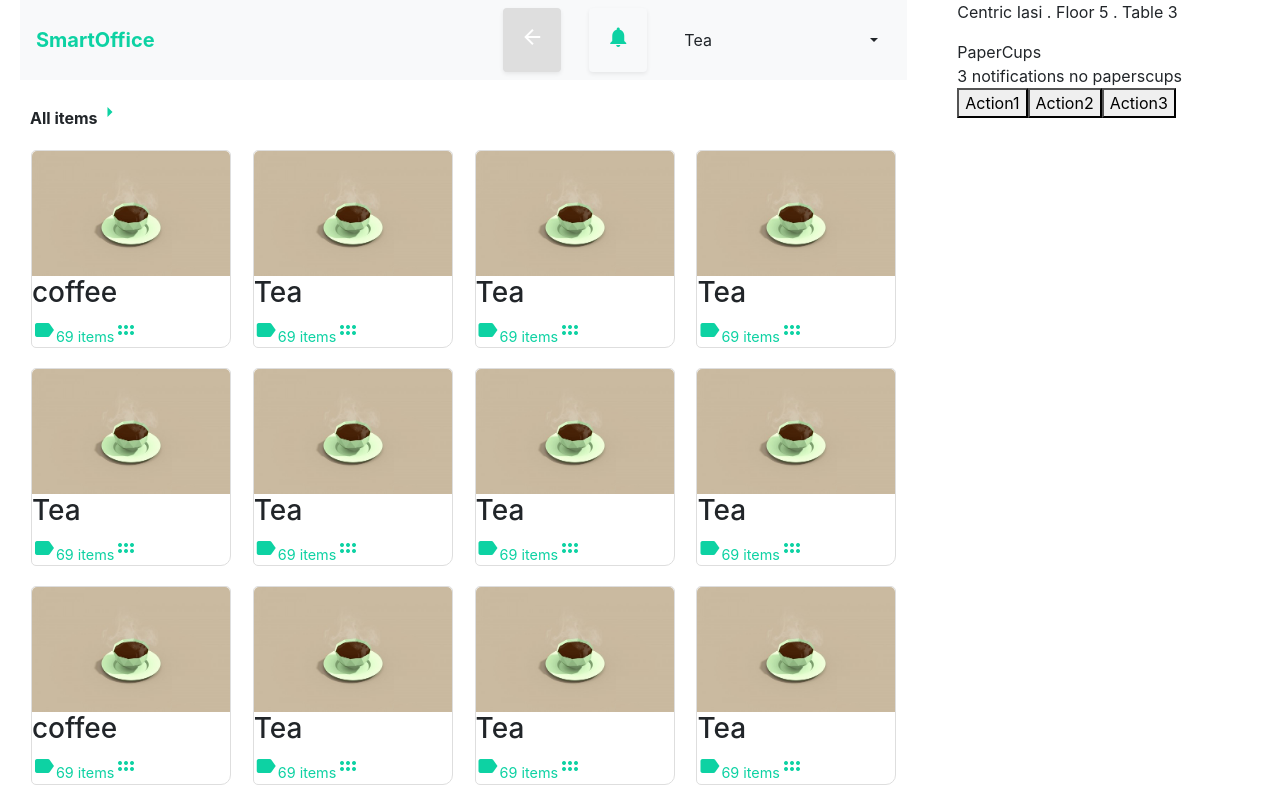
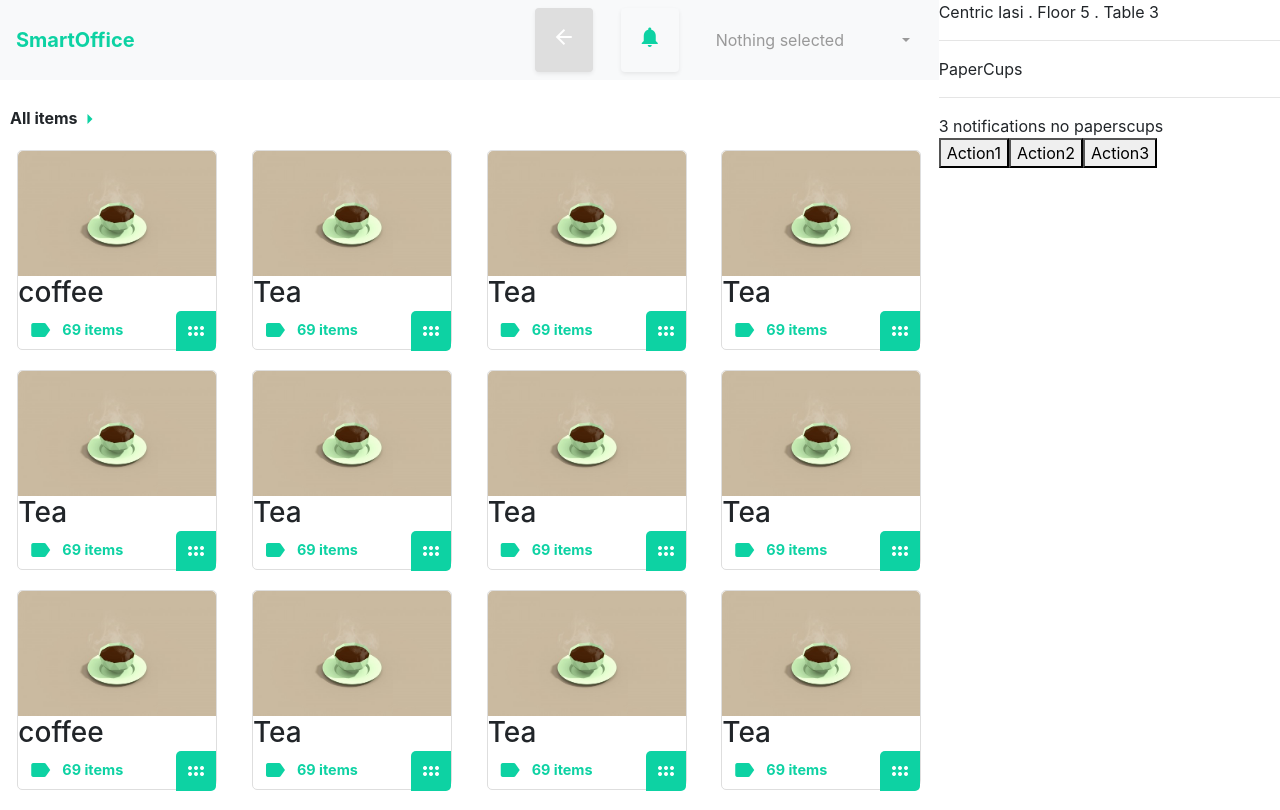
Before and after one commit to vladbarbu/FratiiBrothers, a React (Create React App) app in the folder smart-office/: page / in a window 1280 px wide. Built offline with nearby package versions, Linux system fonts and the light colour scheme.

Commit message:
Icon position changed

```diff
--- a/smart-office/src/App.css
+++ b/smart-office/src/App.css
@@ -34,7 +34,6 @@
 
 #left-wrapper {
   width: 1100px;
-  margin-left: 20px;
 }
 #app-wrapper {
   width: 100%;
--- a/smart-office/src/App.js
+++ b/smart-office/src/App.js
@@ -5,7 +5,7 @@ import "./App.css";
 import ItemsContainer from "./Components/ItemsContainer";
 import SideBar from "./Components/sideBar";
 // import MainContainer from "./components/MainContainer";
-import NavBar from "./Components/navbar";
+import NavBar from "./Components/navBar";
 class App extends Component {
   state = {};
 
--- a/smart-office/src/Components/Item.jsx
+++ b/smart-office/src/Components/Item.jsx
@@ -3,15 +3,33 @@ import "../resources/styles/item.css";
 
 class Item extends Component {
   render() {
-    const iconStyle = { transform: "rotate(90deg)" };
+    const rightIconStyle = {
+      transform: "rotate(90deg)",
+      background: "#0dd2a3",
+      color: "white",
+      borderTopRightRadius: "5px",
+      borderBottomLeftRadius: "5px",
+      padding: "8px",
+      position: "relative",
+      bottom: "7px",
+      left: "73px"
+    };
+    const leftIconStyle = { position: "relative", bottom: "8px", left: "10px" };
+    const bottomTextStyle = {
+      position: "relative",
+      bottom: "15px",
+      left: "20px"
+    };
     return (
       <div className="Item">
         <img src={this.props.imagePath} alt="" />
         <h3 className="Name">{this.props.name}</h3>
         <div className="Quantity">
-          <i className="material-icons">label</i>
-          {this.props.quantity} items
-          <i className="material-icons" style={iconStyle}>
+          <i className="material-icons" style={leftIconStyle}>
+            label
+          </i>
+          <strong style={bottomTextStyle}>{this.props.quantity} items</strong>
+          <i className="material-icons " style={rightIconStyle}>
             drag_indicator
           </i>
         </div>
--- a/smart-office/src/Components/ItemsContainer.jsx
+++ b/smart-office/src/Components/ItemsContainer.jsx
@@ -10,7 +10,10 @@ class ItemsContainer extends Component {
       <div className="ItemsContainerNav">
         <p className="text-left font-weight-bold">
           All items
-          <i className="material-icons" style={{ color: "#0DD2A3" }}>
+          <i
+            className="material-icons"
+            style={{ color: "#0DD2A3", position: "relative", top: "7px" }}
+          >
             arrow_right
           </i>
         </p>
--- a/smart-office/src/Components/navbar.jsx
+++ b/smart-office/src/Components/navbar.jsx
@@ -1,4 +1,5 @@
 import React, { Component } from "react";
+import "../resources/styles/navBar.css";
 
 class NavBar extends Component {
   render() {
@@ -35,8 +36,11 @@ class NavBar extends Component {
             data-live-search="true"
             data-live-search-style="startsWith p-3"
             className="selectpicker"
-            defaultValue="Search for a specific item"
+            defaultValue="search"
           >
+            <option value="search" disabled hidden>
+              Search for a specific item
+            </option>
             <option value="Tea">Tea</option>
             <option value="Coffee">Coffee</option>
             <option value="Cups">Cups</option>
--- a/smart-office/src/Components/sideBar.jsx
+++ b/smart-office/src/Components/sideBar.jsx
@@ -15,7 +15,9 @@ class SideBar extends Component {
     return (
       <div id="sideBarContainer">
         <SideBarHeader location={this.props.location} />
+        <hr />
         <div>{this.state.itemDescription}</div>
+        <hr />
         <div>{this.state.reminders}</div>
         <div>
           <button>{this.state.actions[0]}</button>
--- a/smart-office/src/resources/styles/sideBar.css
+++ b/smart-office/src/resources/styles/sideBar.css
@@ -6,5 +6,4 @@
 }
 #sideBarContainer {
   width: 400px;
-  margin-left: 50px;
 }
```
Also changed, not shown: smart-office/src/resources/styles/navBar.css (added).
